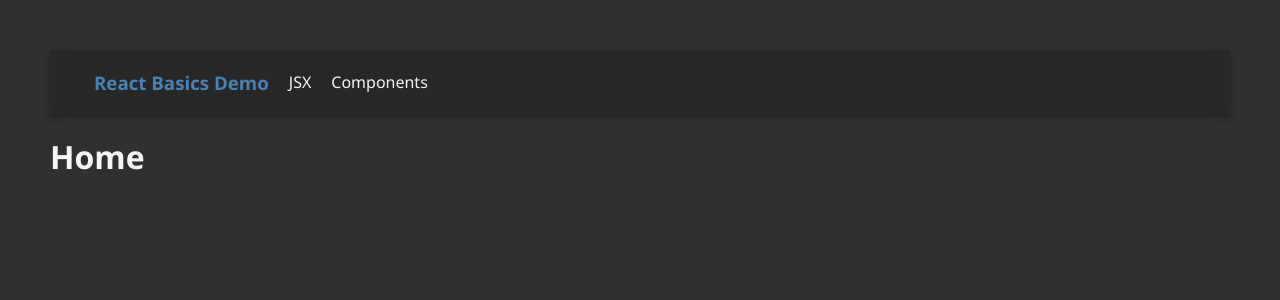
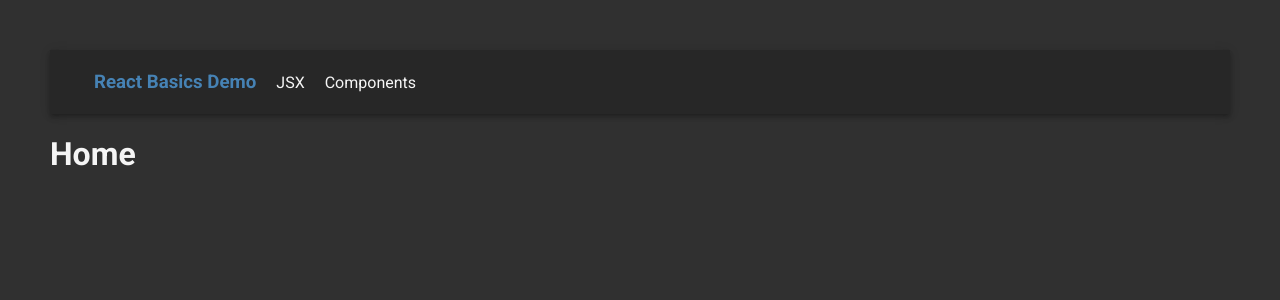
Before and after one commit to jurgen-bayer/react-basics-demo, a React (Create React App) app: page / in a window 1280 px wide. Shown: the top 300 px of the page. Built offline with nearby package versions, Linux system fonts and the light colour scheme.

Commit message:
Optimise styles

```diff
--- a/src/styles/styles.scss
+++ b/src/styles/styles.scss
@@ -3,7 +3,7 @@ $text-colour: whitesmoke;
 
 body {
    margin: 50px;
-   font-family: 'Segoe UI', Tahoma, Geneva, Verdana, sans-serif;
+   font-family: Roboto,Helvetica,Arial,'sans-serif';
    -webkit-font-smoothing: antialiased;
    -moz-osx-font-smoothing: grayscale;
    background-color: $background-colour;
@@ -22,10 +22,10 @@ body {
 }
 
 h1 {
-    margin-bottom: 8px;
+    margin-bottom: 10px;
 }
 
 h2 {
-    margin-top: 15px;
-    margin-bottom: 6px;
+    margin-top: 20px;
+    margin-bottom: 10px;
 }
```
